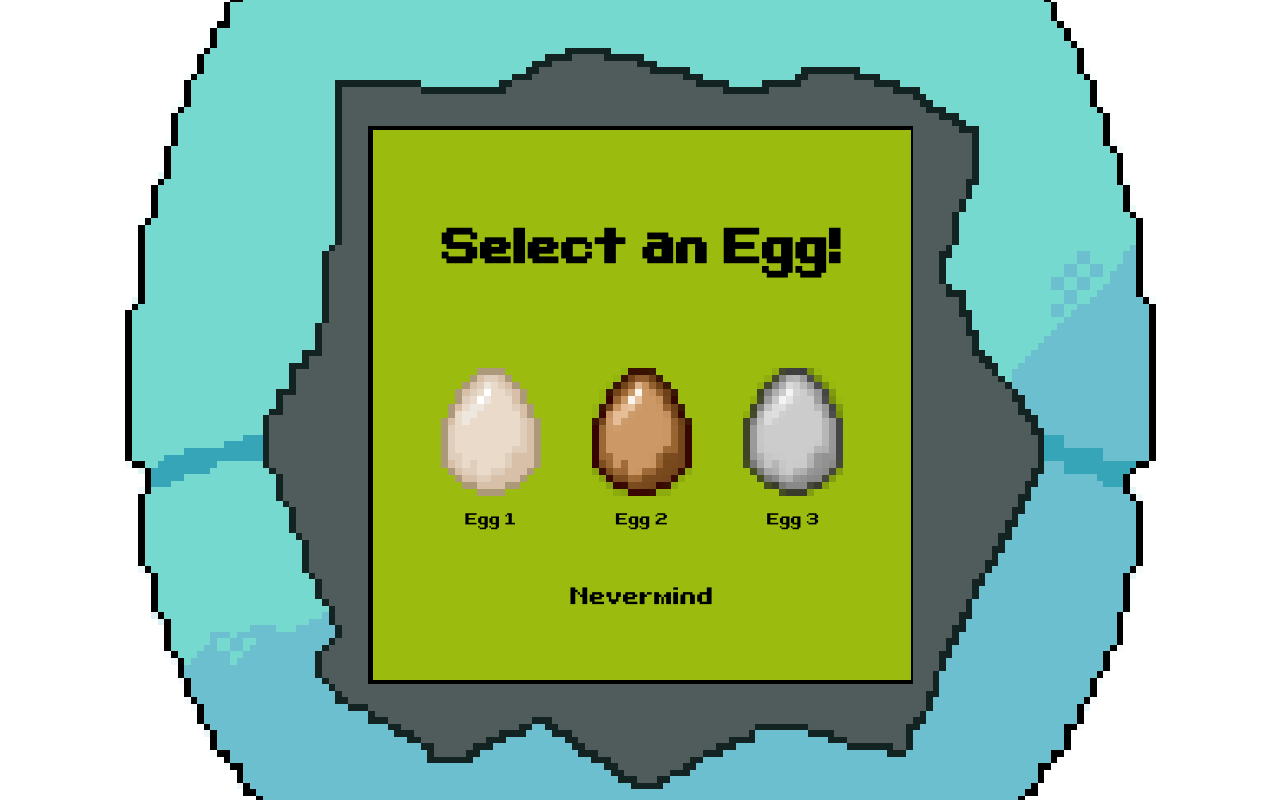
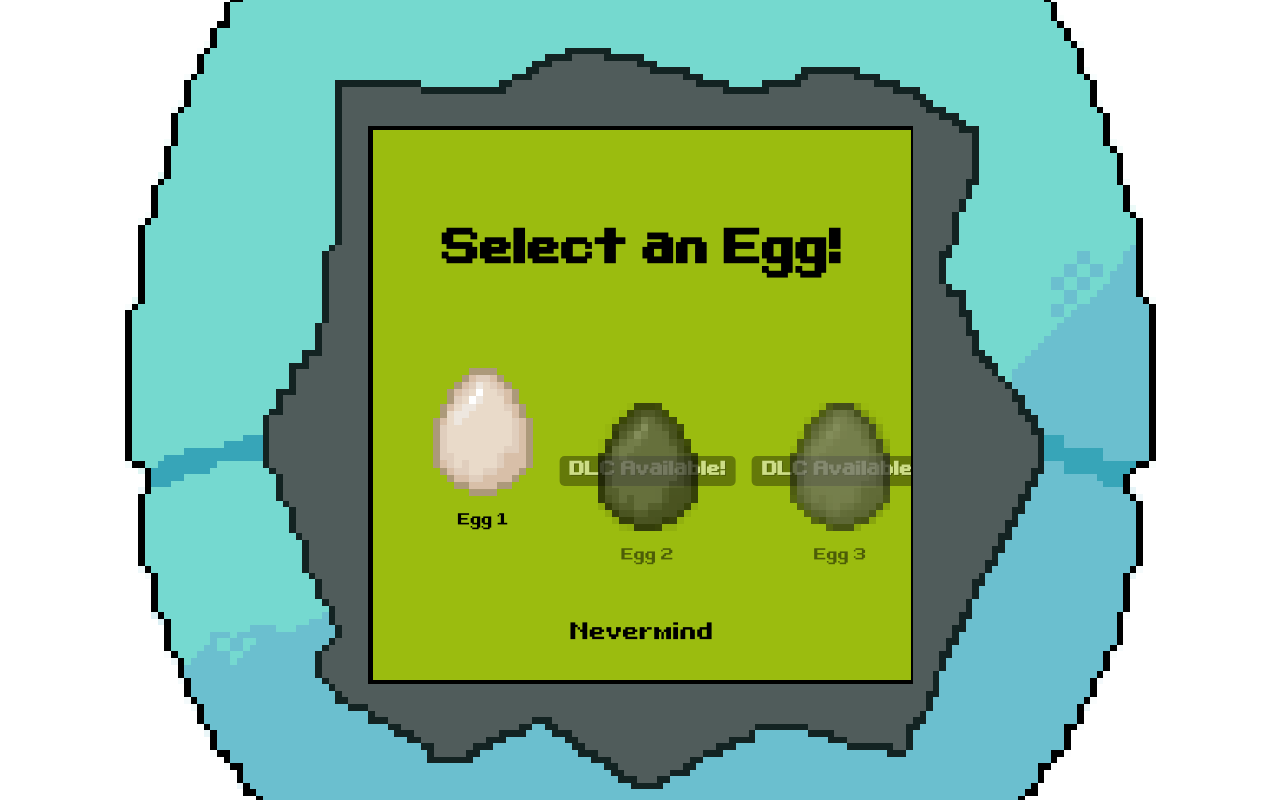
Before and after one commit to Herabrone/GotchiMon, a React (Vite) app: page /select-egg in a window 1280 px wide. Built offline with nearby package versions, Linux system fonts and the light colour scheme.

Commit message:
Added: changes to other 2 eggs, DLC only

```diff
--- a/src/pages/SelectEgg/SelectEgg.css
+++ b/src/pages/SelectEgg/SelectEgg.css
@@ -11,6 +11,49 @@
     cursor: pointer;
     position: relative; /* stacking context */
 }
+
+/* --- DLC / Locked Styles (NEW) --- */
+.egg-container.egg-locked {
+    /* Change cursor to indicate it's not clickable */
+    cursor: not-allowed;
+}
+
+/* Grey out the image for locked eggs */
+.egg-container.egg-locked .egg-sprite {
+    filter: grayscale(100%) brightness(50%); /* Greys out and darkens the egg */
+    opacity: 0.7; /* Slight transparency */
+    transition: none; /* Remove the smooth bounce transition */
+}
+
+/* Remove hover effect on the entire container for locked eggs */
+.egg-container.egg-locked:hover .egg-fixed-box {
+    transform: none;
+}
+
+/* Style for the "DLC Available!" text */
+.egg-locked-text {
+    position: absolute;
+    top: 50%; /* Center vertically over the egg */
+    left: 50%;
+    transform: translate(-50%, -50%);
+    font-size: 1.2rem;
+    font-weight: bold;
+    color: white;
+    background: rgba(0, 0, 0, 0.7); /* Dark background for readability */
+    padding: 5px 10px;
+    border-radius: 5px;
+    z-index: 10; /* Make sure it sits above the egg image */
+    text-shadow: 1px 1px 0 black;
+    white-space: nowrap; /* Prevent text from wrapping */
+    pointer-events: none; /* Allows clicks to pass through to the parent, but selectEgg handles the block */
+}
+
+/* Ensure the egg's name text is also dimmed for locked eggs */
+.egg-container.egg-locked span {
+    opacity: 0.5;
+}
+/* --- END DLC / Locked Styles --- */
+
 
 .egg-fixed-box {
     width: 120px;
--- a/src/pages/SelectEgg/SelectEgg.jsx
+++ b/src/pages/SelectEgg/SelectEgg.jsx
@@ -64,9 +64,9 @@ export default function SelectEgg() {
     }, []);
 
     const eggs = [
-        { name: "Egg 1", still: egg1, descent: egg1Descent },
-        { name: "Egg 2", still: egg2, descent: egg2Descent },
-        { name: "Egg 3", still: egg3, descent: egg3Descent }
+        { name: "Egg 1", still: egg1, descent: egg1Descent, isAvailable: true },
+        { name: "Egg 2", still: egg2, descent: egg2Descent, isAvailable: false }, // Locked (DLC)
+        { name: "Egg 3", still: egg3, descent: egg3Descent, isAvailable: false } // Locked (DLC)
     ];
 
     const [selectedEggIndex, setSelectedEggIndex] = useState(0);
@@ -85,6 +85,12 @@ export default function SelectEgg() {
     const getRandomThreshold = (min, max) => Math.floor(Math.random() * (max - min + 1)) + min;
 
     const selectEgg = (eggNumber) => {
+        // Prevent selection if the egg is not available (locked)
+        if (!eggs[eggNumber].isAvailable) {
+            console.log(`Egg ${eggNumber + 1} is locked!`);
+            return;
+        }
+
         setSelectedEggIndex(eggNumber);
 
         // Advance dialogue based on selection
@@ -179,19 +185,20 @@ export default function SelectEgg() {
         const interval = setInterval(() => {
             setBounceState((prev) =>
                 prev.map((state, i) => {
-                    if (!isHovering[i]) return "still";
+                    // Only bounce if hovering AND egg is available
+                    if (!isHovering[i] || !eggs[i].isAvailable) return "still";
                     return state === "still" ? "descent" : "still";
                 })
             );
         }, 300);
         return () => clearInterval(interval);
-    }, [isHovering]);
+    }, [isHovering, eggs]);
 
     const getEggSprite = (i) => {
         const egg = eggs[i];
         const state = bounceState[i];
 
-        if (!isHovering[i]) return egg.still;
+        if (!isHovering[i] || !egg.isAvailable) return egg.still;
         if (state === "descent") return egg.descent;
 
         return egg.still;
@@ -201,7 +208,6 @@ export default function SelectEgg() {
     if (isHatching) {
         if (phaseIndex < PHASE_COUNT - 1) {
             // Use the still sprite of the selected egg for all cracking phases
-            // This ensures the correct egg identity is maintained visually.
             currentHatchingSprite = eggs[selectedEggIndex].still;
         } else if (phaseIndex === PHASE_COUNT - 1) {
             // Use the final monster sprite
@@ -236,28 +242,33 @@ export default function SelectEgg() {
                     <>
                         <h2 className="egg-select-title">Select an Egg!</h2>
                         <div className="egg-select-container">
-                            {eggs.map((egg, index) => (
+                            {eggs.map((egg, index) => {
+                                const isLocked = !egg.isAvailable;
+                                return (
                                 <div
-                                    className="egg-container"
+                                    className={`egg-container ${isLocked ? 'egg-locked' : ''}`}
                                     key={index}
-                                    onMouseEnter={() => setIsHovering(prev => {
+                                    // Only allow hover/bounce on unlocked eggs
+                                    onMouseEnter={!isLocked ? () => setIsHovering(prev => {
                                         const arr = [...prev];
                                         arr[index] = true;
                                         return arr;
-                                    })}
-                                    onMouseLeave={() => setIsHovering(prev => {
+                                    }) : null}
+                                    onMouseLeave={!isLocked ? () => setIsHovering(prev => {
                                         const arr = [...prev];
                                         arr[index] = false;
                                         return arr;
-                                    })}
-                                    onClick={() => selectEgg(index)}
+                                    }) : null}
+                                    // Only allow click on unlocked eggs
+                                    onClick={() => !isLocked && selectEgg(index)}
                                 >
-                                    <div className={`egg-fixed-box ${bounceState[index] === "descent" ? "egg-descent" : ""}`}>
+                                    {isLocked && <span className="egg-locked-text">DLC Available!</span>}
+                                    <div className={`egg-fixed-box ${!isLocked && bounceState[index] === "descent" ? "egg-descent" : ""}`}>
                                         <img src={getEggSprite(index)} alt={egg.name} className="egg-sprite" />
                                     </div>
                                     <span>{egg.name}</span>
                                 </div>
-                            ))}
+                            )})}
                         </div>
                         <div className="action-container">
                             <a onClick={() => navigate("/")} className="egg-select-back">Nevermind</a>
```
